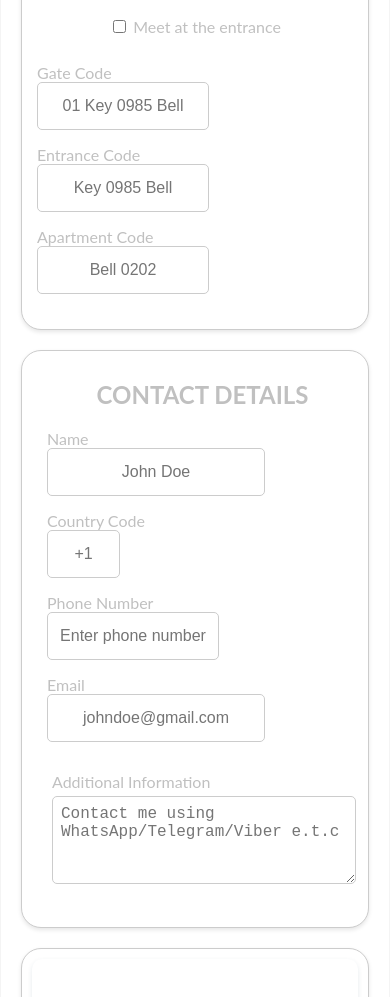
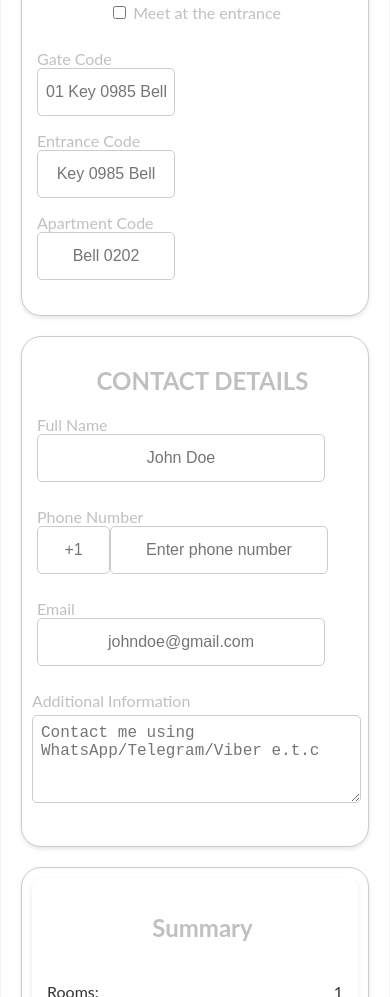
Before and after one commit to markaldo/package-builder, a plain HTML site: page index.html in a window 390 px wide. Shown: the part 3384-4381 px from the top of the page. Drawn offline with Linux system fonts and the light colour scheme.

Commit message:
updating index.html

```diff
--- a/index.html
+++ b/index.html
@@ -207,8 +207,9 @@
           font-family: 'Gill Sans';
           color:var(--secondary-color);
         }
-        #frequencyCount, #frequencyPeriod {
+        #frequencyCount, #frequencyPeriod, #cleaningDate, #cleaningTime {
           align-items: center;
+          height: 30px;
         }
 
         /* House Details */
@@ -246,26 +247,33 @@
           flex-direction: column;
           text-align: left;
         }
-        #codes-section input, #telephone {
+        #codes-section input {
           width: 120px;
           height: 30px;
         }
         #personal {
-          padding: 0px 10px;
           justify-content: space-between;
-          padding: 0px 5px;
+          margin: 0px 5px;
         }
         #personal input {
-          width: 55px;
+            height: 30px;
+        }
+        #personal input[name="email"], #personal input[name="name"]{
+          width: 270px;
           height: 30px;
         }
-        #personal input[name="email"] {
-          width: 200px;
+        #phone {
+            flex-direction: column;
+            text-align: center;
+            margin: 0px;
+        }
+        #phone div {
+            margin: 0px;
         }
         .textarea-container {
           text-align: left;
-          padding: 0px 5px;
           display: block;
+          margin-left: 0px;
         }
         .textarea-container label {
             margin-bottom: 5px;
@@ -422,11 +430,88 @@
                 width: 100%;
             }
 
+            /* Form Container */
+            #cleaning-order-form, aside {
+                margin: 20px auto;
+                padding: 20px;
+                background: white;
+                border-radius: 10px;
+                box-shadow: 0px 4px 6px rgba(0, 0, 0, 0.1);
+            }
+            #cleaning-order-form {
+                max-width: 800px;
+            }
+            #extra-rooms {
+                margin-top: 30px;
+                text-align: left;
+            }
+            #extra-rooms label {
+                flex-basis: calc(20% - 5px);
+                display: flex;
+                align-items: center;
+            }
+            #extra-rooms input{
+                padding-right: 10px;
+            }
+            #extra-rooms input[type='number']{
+                width: 84px;
+                margin-left: auto;
+            }
+            #private--house {
+                display: block;
+                text-align: center;
+            }
+            /* Labels */
+            label {
+                font-size: 16px;
+                display: block;
+                margin-bottom: 5px;
+            }
+            /* Inputs */
+            input, select, textarea {
+                padding: 8px;
+                font-size: 16px;
+                margin-bottom: 10px;
+            }
+            #street input {
+                min-width: 280px;
+                text-align: left;
+            }
+            input[name="city"] {
+                min-width: 84px;
+            }
+            input[name="postalCode"] {
+                min-width: 100px;
+            }
+            #codes-section label {
+                display: block;
+                min-width: 180px;
+            }
+            #phone {
+                margin: 15px 0px;
+            }
+            #phone div {
+                flex-direction: row;
+                justify-content: left;
+            }
+            #phone label {
+                text-align: left;
+                margin: 0px;
+            }
+            #telephone {
+                width: 200px;
+            }
+            #details, #personal {
+                padding: 0;
+            }
+            #placingOrder div {
+                align-items: center;
+            }
+            /* Style for summary item content */
             #summary-card {
                 margin: 0;
                 border: none !important;
             }
-            /* Style for summary item content */
             .summary-item, .calculation-item {
                 flex-direction: row;
                 margin: 0px;
@@ -456,74 +541,6 @@
                 border: 0;            /* Remove default border */
                 margin-bottom: 20px;
             }
-            /* Form Container */
-            #cleaning-order-form, aside {
-                margin: 20px auto;
-                padding: 20px;
-                background: white;
-                border-radius: 10px;
-                box-shadow: 0px 4px 6px rgba(0, 0, 0, 0.1);
-            }
-            #cleaning-order-form {
-                max-width: 800px;
-            }
-            #extra-rooms {
-                margin-top: 30px;
-                text-align: left;
-            }
-            #extra-rooms label {
-                flex-basis: calc(20% - 5px);
-                display: flex;
-                align-items: center;
-            }
-            #extra-rooms input{
-                padding-right: 10px;
-            }
-            #extra-rooms input[type='number']{
-                width: 84px;
-                margin-left: auto;
-            }
-            #private--house {
-                display: block;
-                text-align: center;
-            }
-            /* Labels */
-            label {
-                font-size: 16px;
-                display: block;
-                margin-bottom: 5px;
-            }
-            /* Inputs */
-            input, select, textarea {
-                padding: 8px;
-                font-size: 16px;
-                margin-bottom: 10px;
-            }
-            #street input {
-                min-width: 280px;
-            }
-            input[name="city"] {
-                min-width: 84px;
-            }
-            input[name="postalCode"] {
-                min-width: 100px;
-            }
-            #codes-section label {
-                display: block;
-                min-width: 180px;
-            }
-            #codes-section input, #telephone {
-                min-width: 154px;
-            }
-            #details, #personal {
-                padding: 0;
-            }
-            #personal input[name="name"] {
-                min-width: 200px;
-            }
-            #placingOrder div {
-                align-items: center;
-            }
             #consent label {
                 margin-bottom: 15px;
             }
@@ -531,6 +548,40 @@
         @media (min-width: 780px) {
             #small-sum {
                 display: none;
+            }
+        }
+        @media (max-width: 1180px) {
+            #personal {
+                display: block;
+                text-align: left;
+                flex-direction: column;
+            }
+            #phone {
+                margin: 15px 0px;
+            }
+            #phone div {
+                flex-direction: row;
+                justify-content: left;
+            }
+            #phone label {
+                text-align: left;
+                margin: 0px;
+            }
+            #telephone {
+                width: 200px;
+            }
+        }
+        @media (min-width: 1840px) {
+            body {
+                max-width: 1440px;
+                margin: 0 auto; /* Centers the body horizontally */
+            }
+            aside {
+                width: 270px;
+                right: calc((100vw - 1440px) / 2 - 10px);
+            }
+            #summary card {
+                width: 255px
             }
         }
     </style>
@@ -727,11 +778,11 @@
                         <input type="text" name="street" placeholder="First Street" required>
                     </label>
                     <label>
-                        Building Number <br>
+                        Building # <br>
                         <input type="text" name="buildingNumber" placeholder="01" required>
                     </label>
                     <label>
-                        Apartment Number <br>
+                        Apartment # <br>
                         <input type="text" name="apartmentNumber" placeholder="01" required>
                     </label>
                     <label>
@@ -768,9 +819,14 @@
                 <h2>CONTACT DETAILS</h2>
                 <span id="phoneValidationMsg" style="display: none;"></span>
                 <div id="personal">
-                    <label>Name <br><input type="text" name="name" placeholder="John Doe"></label>
-                    <label for="countryCode">Country Code <br><input type="text" id="countryCode" name="countryCode" placeholder="+1" maxlength="4"></label>
-                    <label for="telephone">Phone Number <br><input type="tel" id="telephone" name="telephone" placeholder="Enter phone number"></label>
+                    <label>Full Name<br><input type="text" name="name" placeholder="John Doe"></label>
+                    <div id="phone">
+                        <label for="telephone">Phone Number</label>
+                        <div>
+                            <input type="text" id="countryCode" name="countryCode" placeholder="+1" maxlength="4">
+                            <input type="tel" id="telephone" name="telephone" placeholder="Enter phone number">
+                        </div>
+                    </div>
                     <label>Email <br><input type="email" name="email" placeholder="johndoe@gmail.com"></label>
                 </div>
                 <div class="textarea-container">
```
